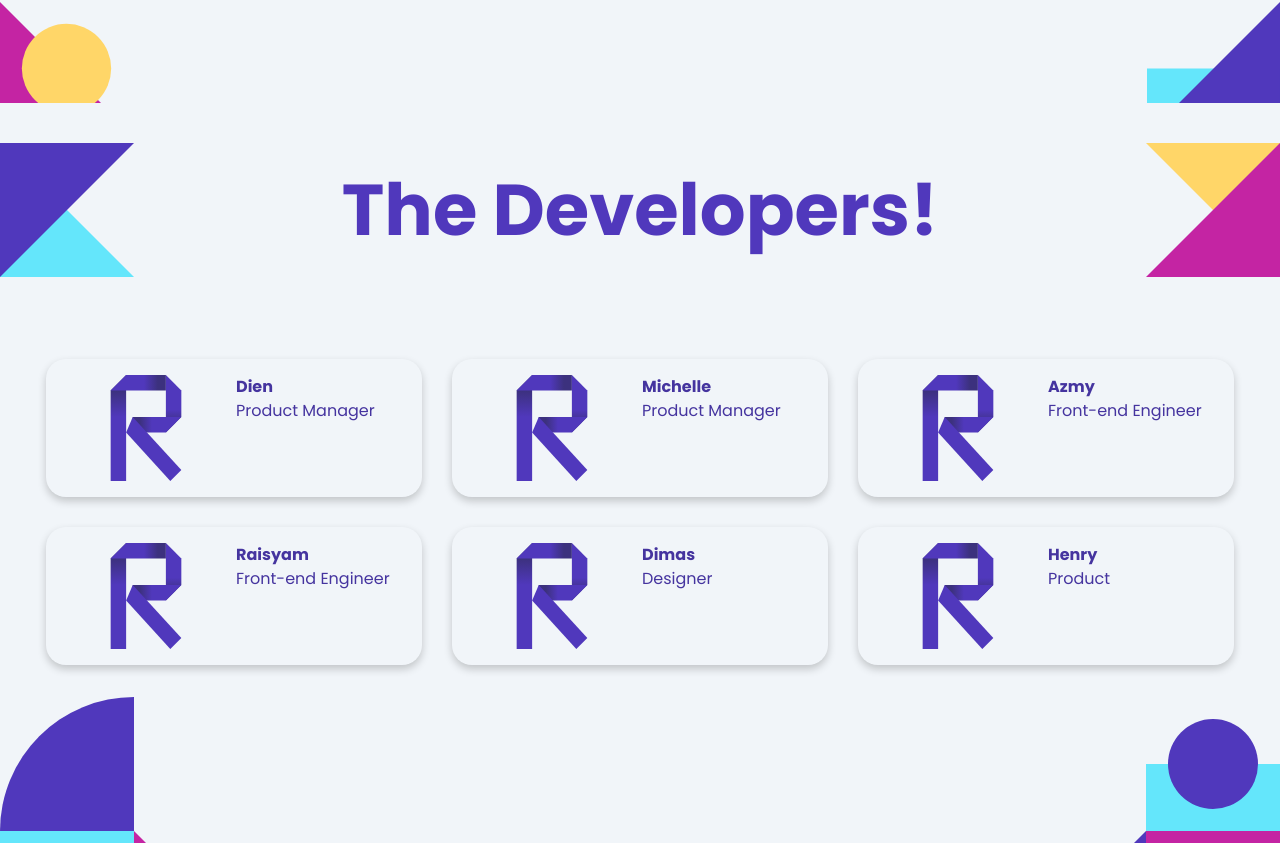
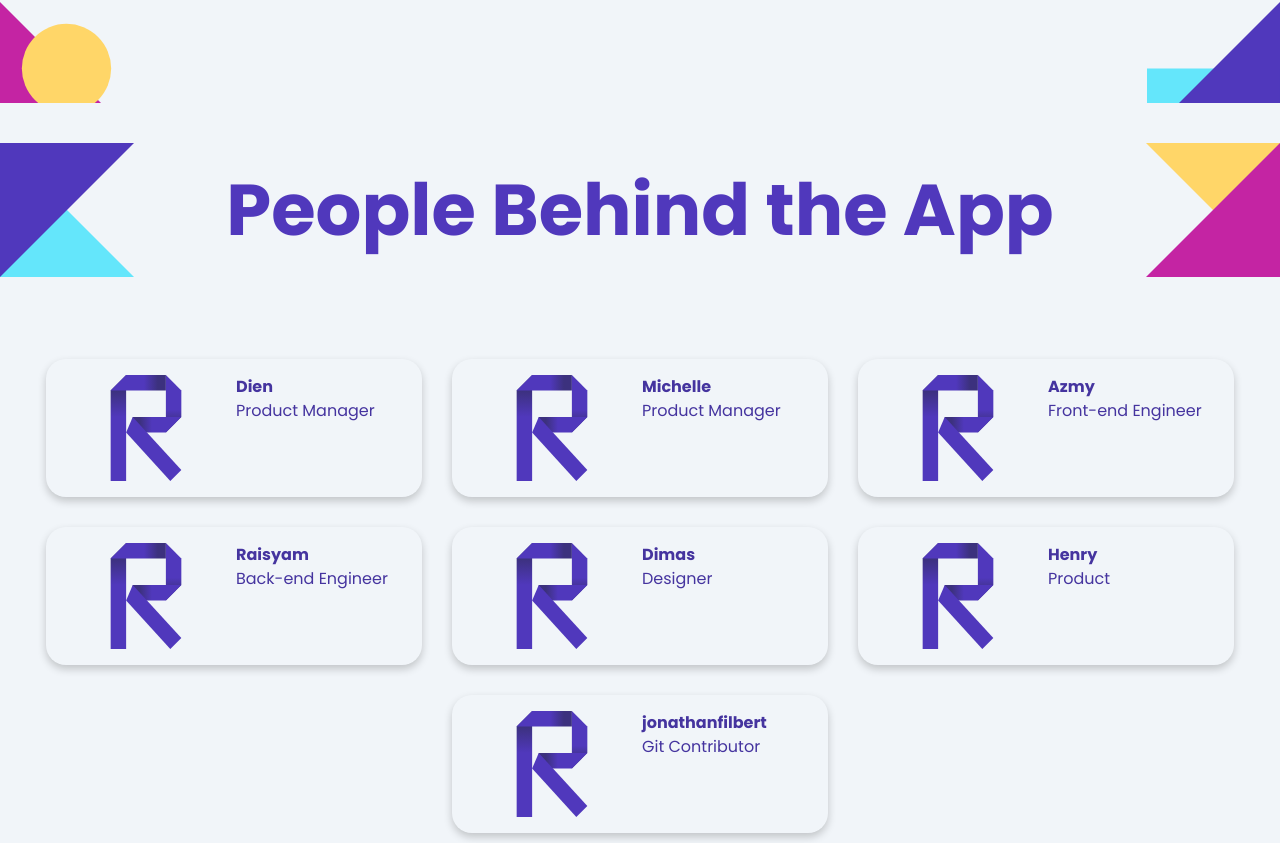
Before and after one commit to azmyar/ristek-verify, a Next.js app: page / in a window 1280 px wide. Shown: the part 1497-2340 px from the top of the page. Built offline with nearby package versions, Linux system fonts and the light colour scheme.

Commit message:
fix(contributors): minor fix and contributor input

```diff
--- a/src/app/sections/Contributors.tsx
+++ b/src/app/sections/Contributors.tsx
@@ -29,7 +29,7 @@ export default function Contributors() {
         {
             url:"/assets/logogram.svg",
             name:"Raisyam",
-            role:"Front-end Engineer"
+            role:"Back-end Engineer"
         },
         {
             url:"/assets/logogram.svg",
@@ -41,6 +41,11 @@ export default function Contributors() {
             name:"Henry",
             role:"Product"
         },
+        {
+            url:"/assets/logogram.svg",
+            name:"jonathanfilbert",
+            role:"Git Contributor"
+        },
     ]
 
     return (
@@ -50,7 +55,7 @@ export default function Contributors() {
                 <div className="flex flex-row justify-between w-[100%] justify-center items-center pt-[40px]">
                     <img src={"/assets/decor-s-1.svg"} className="left-0 max-w-[15%]"></img>
                     <p className="text-[color:var(--primary-colors-purple-heart,#5038BC)] sm:text-7xl text-2xl text-center font-bold">
-                        The Developers!
+                        People Behind the App
                     </p>
                     <img src={"/assets/decor-s-2.svg"} className="right-0 max-w-[15%]"></img>
                 </div>
```
